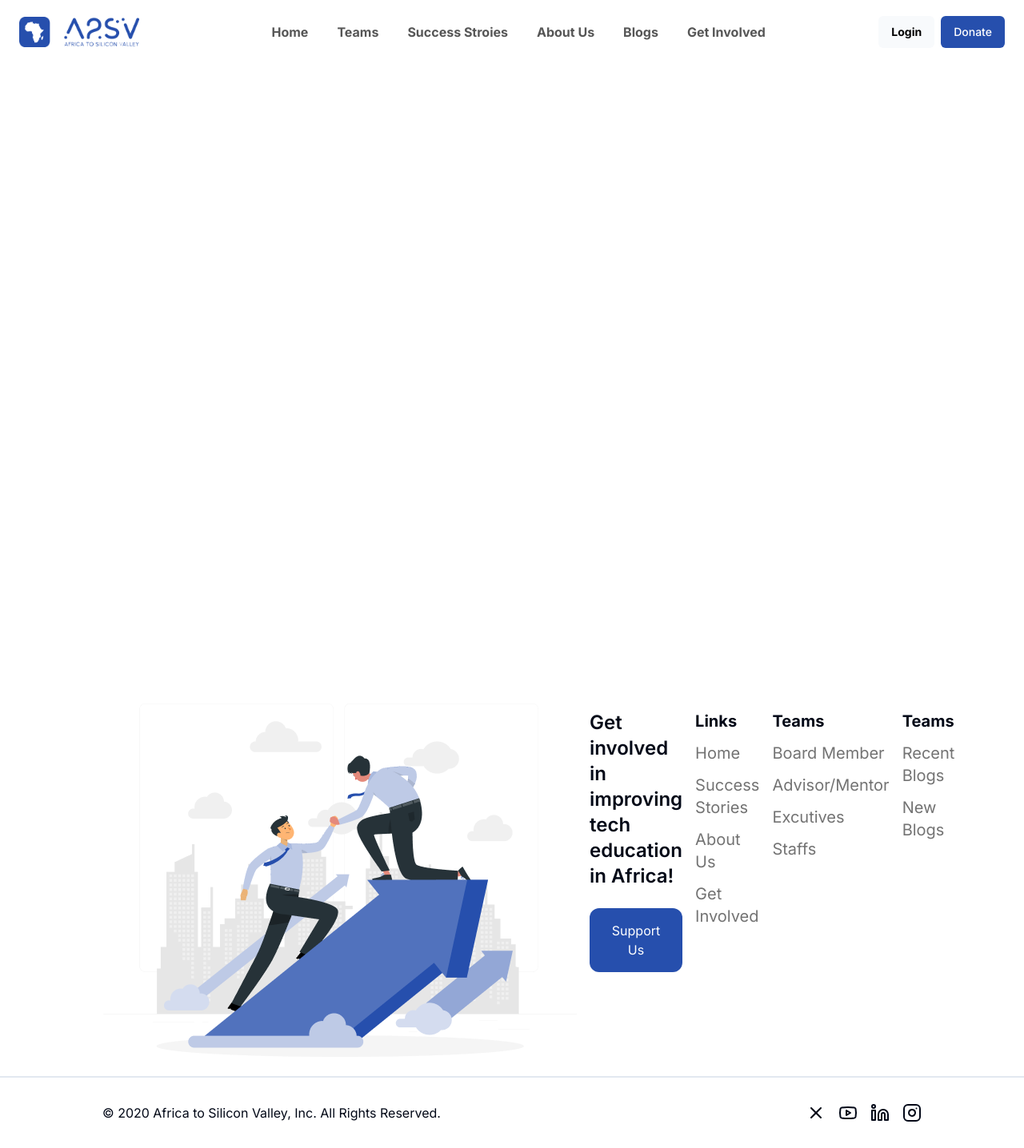
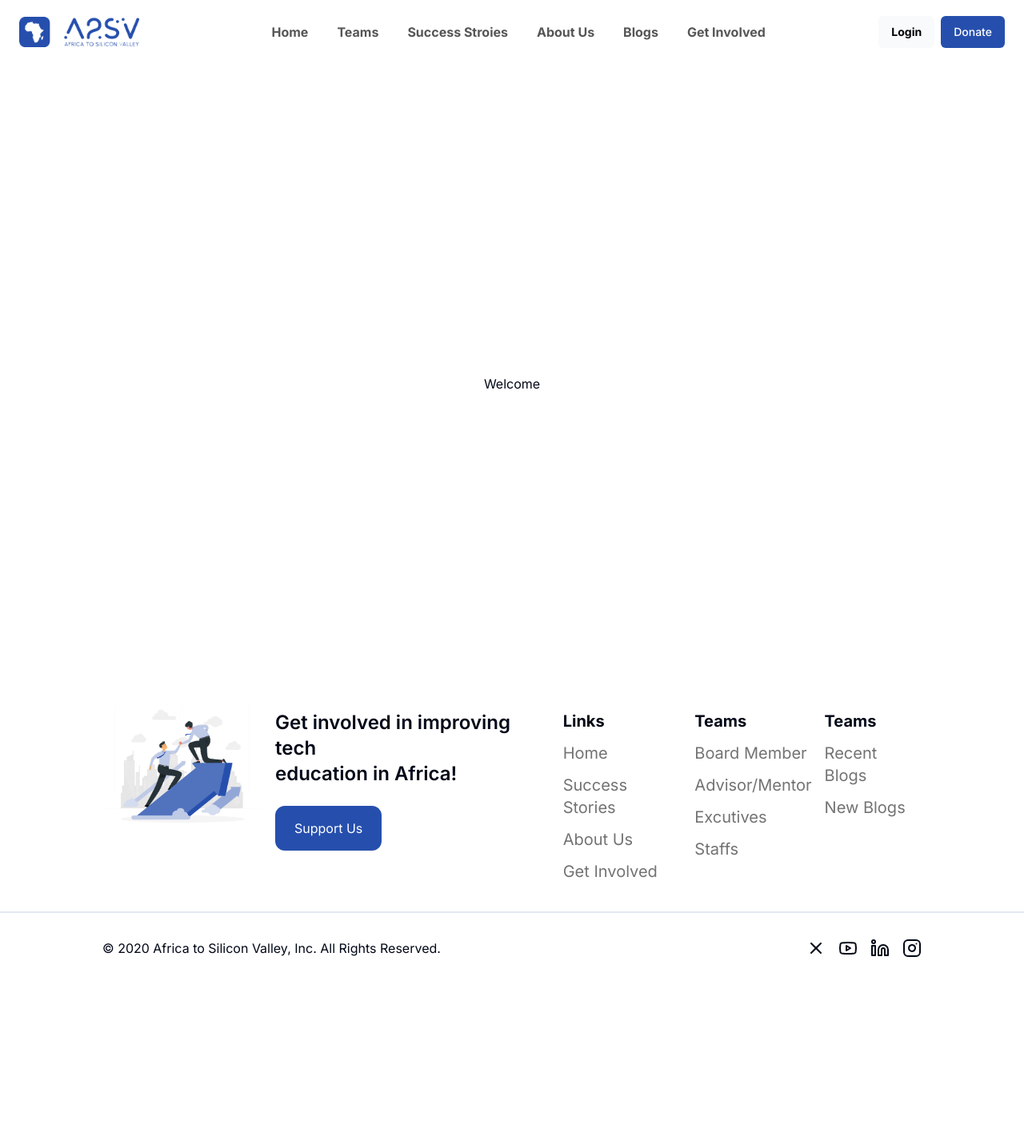
Before and after one commit to kiyakebe/blog-ui-nextjs, a Next.js app: page / in a window 1280 px wide. Shown: the whole page at 80% size. After the commit the page ends 1230 px from the top, so only its background shows below. Built offline with nearby package versions, Linux system fonts and the light colour scheme.

Commit message:
handled: error

```diff
--- a/src/app/page.tsx
+++ b/src/app/page.tsx
@@ -2,8 +2,8 @@ import Image from "next/image";
 
 export default function Home() {
   return (
-    <main className="flex min-h-screen flex-col items-center justify-between p-24">
-
+    <main className="flex min-h-screen flex-col items-center justify-center p-24">
+      Welcome
     </main>
   );
 }
--- a/src/components/blog-detail/blog-body/BlogBody.tsx
+++ b/src/components/blog-detail/blog-body/BlogBody.tsx
@@ -7,18 +7,23 @@ import BlogDetailProfile from "../blog-detail-profile/BlogDetailProfile";
 import { defaultAuthor } from "@/data/authors";
 import BlogDescription from "../blog-description/BlogDescription";
 import RelatedBlogs from "../related-blogs/RelatedBlogs";
+import { Loader } from "lucide-react";
 
 const BlogBody = ({ id }: { id: string }) => {
-  const { data, isLoading } = useGetBlogsByIdQuery(id);
+  const { data, isLoading, isSuccess } = useGetBlogsByIdQuery(id);
 
   if (isLoading) {
-    return <h1 className="text-center">Loading...</h1>;
+    return (
+      <div className="flex justify-center items-centerh-[100vh]">
+        <Loader className="text-3xl" />
+      </div>
+    );
   }
 
-  if (!data) {
+  if (!isSuccess) {
     return (
-      <div className="flex justify-center items-center h-5/6">
-        <Loader className="text-3xl" />
+      <div className="flex justify-center items-center h-[90vh]">
+        <h1 className="text-3xl">Something went wrong!</h1>
       </div>
     );
   }
--- a/src/components/blogs/blogs-list/BlogsList.tsx
+++ b/src/components/blogs/blogs-list/BlogsList.tsx
@@ -6,12 +6,20 @@ import Link from "next/link";
 import { Loader } from "lucide-react";
 
 const BlogsList = () => {
-  const { data, isLoading } = useGetBlogsQuery();
+  const { data, isLoading, isSuccess } = useGetBlogsQuery();
 
   if (isLoading) {
     return (
-      <div className="flex justify-center items-center h-5/6">
-        <Loader className="text-3xl" />
+      <div className="flex justify-center items-center h-[80vh]">
+        <Loader className="text-3xl animate-spin" />
+      </div>
+    );
+  }
+
+  if (!isSuccess) {
+    return (
+      <div className="flex justify-center items-center h-[80vh]">
+        <h1 className="text-3xl">Something went wrong!</h1>
       </div>
     );
   }
--- a/src/components/common/footer/Footer.tsx
+++ b/src/components/common/footer/Footer.tsx
@@ -7,8 +7,8 @@ import Teams from "./Teams";
 const Footer = () => {
   return (
     <>
-    <div className="space-y-6 md:space-y-2 md:flex justify-between space-x-4 px-3 md:px-16 lg:px-32">
-      <img src="assets/footer-img.png" alt="Footer Image" />
+    <div className="space-y-6 md:space-y-2 md:flex justify-between items-start space-x-4 px-3 md:px-16 lg:px-32">
+      <img src="assets/footer-img.png" alt="Footer Image" width={200} height={200} />
       <GetInvolved />
       <Links />
       <Teams />
```
